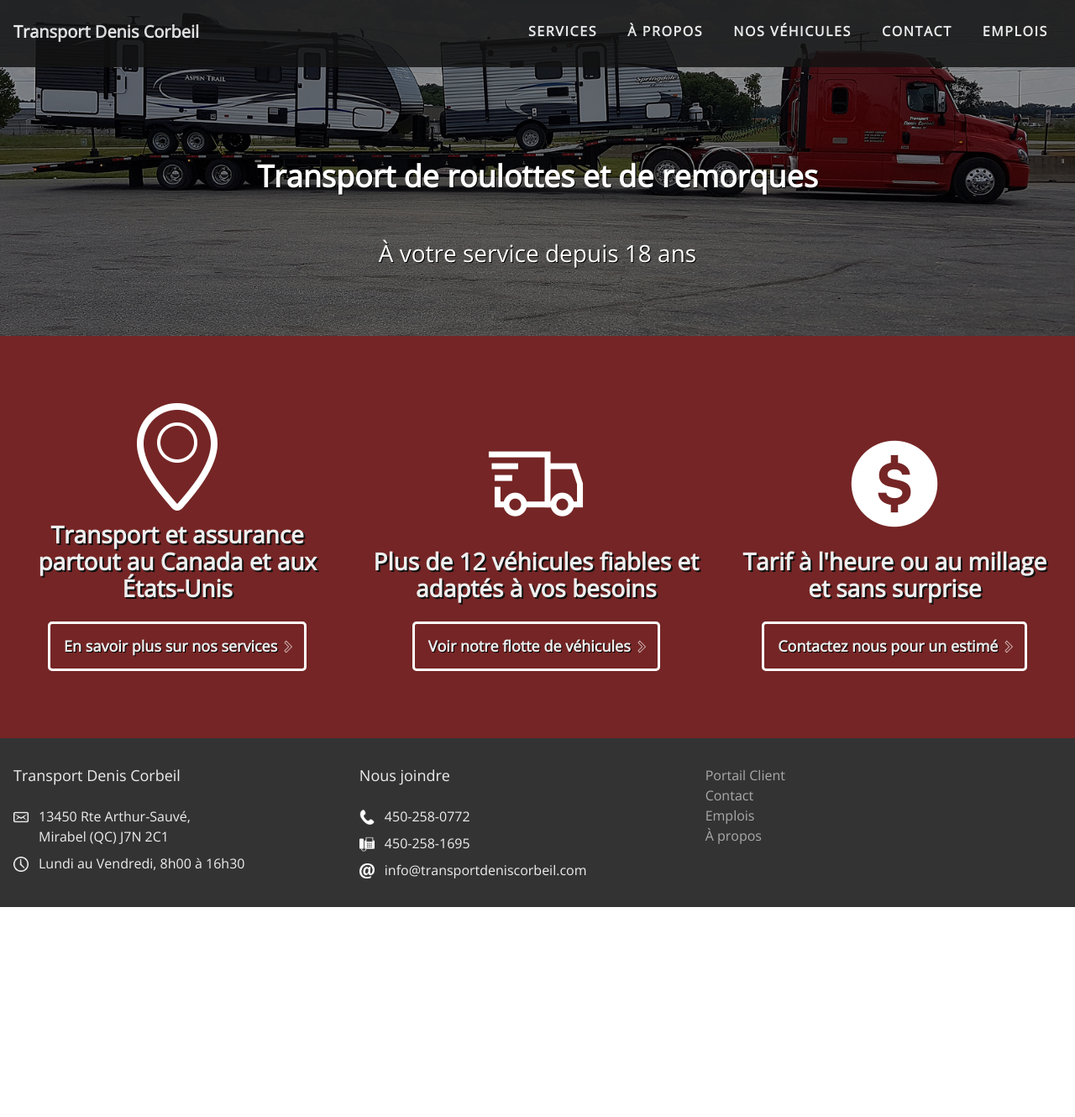
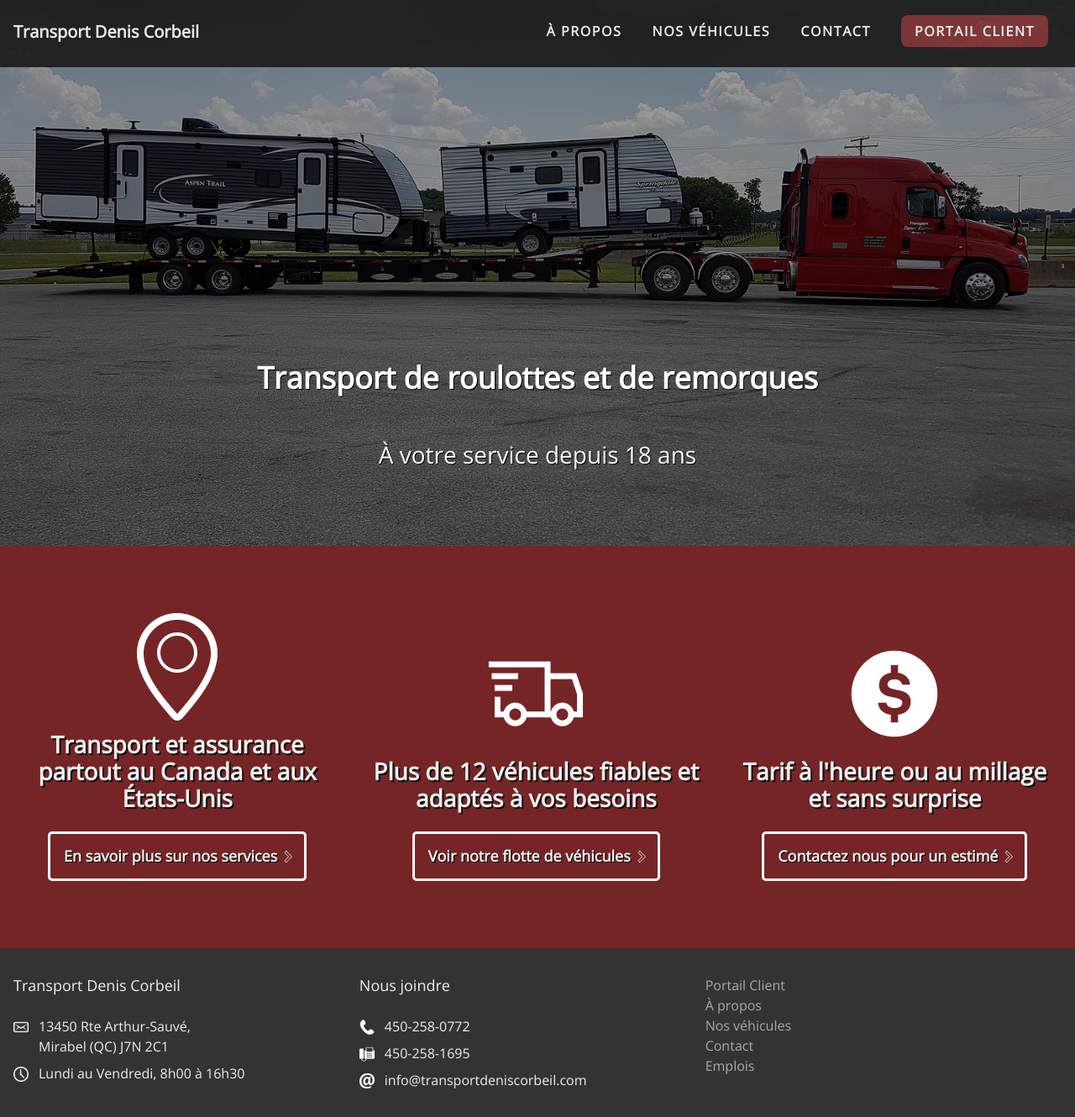
Before and after one commit to ouarez/tdc-jekyll, a Jekyll site: the page built from index.md, in a window 1280 px wide. Shown: the whole page at 84% size. Built offline with Jekyll 4.4.1, drawn with Linux system fonts in a browser that asks for light colours; nearby versions of some CDN libraries; a script that is not in the unit is left out; before the commit the page ends 1080 px from its top, so only the background shows below that.

Commit message:
portail button, removed service page from links, made hero image on homepage bigger

```diff
--- a/_includes/footer.html
+++ b/_includes/footer.html
@@ -19,9 +19,11 @@
 
     <div class="w-100 w-33-l pv3">
       <a href="https://client.transportdeniscorbeil.com" class="link db">Portail Client</a>
+      <a href="/emplois" class="link db">À propos</a>
+      <a href="/vehicules" class="link db">Nos véhicules</a>
       <a href="/contact" class="link db">Contact</a>
       <a href="/emplois" class="link db">Emplois</a>
-      <a href="/emplois" class="link db">À propos</a>
+
     </div>
 
   </div>
--- a/_includes/nav.html
+++ b/_includes/nav.html
@@ -3,11 +3,10 @@
     <a class="pa3 link w-80 w-30-l" href="/"><h1 class="mt1 mb2 mh0 b">{{site.data.settings.site_title}}</h1></a>
 
     <nav class="main-nav w-70 pv3 dn dib-l tr">
-      <a href="/services" class="link ttu tracked b mr4">Services</a>
       <a href="/a-propos" class="link ttu tracked b mr4">À propos</a>
       <a href="/vehicules" class="link ttu tracked b mr4">Nos véhicules</a>
       <a href="/contact" class="link ttu tracked b mr4">Contact</a>
-      <a href="/emplois" class="link ttu tracked b mr4">Emplois</a>
+      <a href="https://client.transportdeniscorbeil.com" class="portail link ttu tracked b mr4 pv2 ph3 br3">Portail Client</a>
     </nav>
 
     <div class="nav-button w-20 tr dn-l">
@@ -17,10 +16,8 @@
 </div>
 
 <nav class="mobile-nav w-100 tc pv2 dn absolute">
-  <a href="/services" class="db w-40 ml-auto mr-auto link pv3 ttu tracked b">Services</a>
   <a href="/a-propos" class="db w-40 ml-auto mr-auto link pv3 ttu tracked b">À propos</a>
   <a href="/vehicules" class="db w-40 ml-auto mr-auto link pv3 ttu tracked b">Nos véhicules</a>
   <a href="/contact" class="db w-40 ml-auto mr-auto link pv3 ttu tracked b">Contact</a>
-  <a href="/emplois" class="db w-40 ml-auto mr-auto link pv3 ttu tracked b">Emplois</a>
-
+  <a href="https://client.transportdeniscorbeil.com" class="db w-40 ml-auto mr-auto link pv3 ttu tracked b">Portail Client</a>
 </nav>
--- a/css/main.scss
+++ b/css/main.scss
@@ -90,7 +90,7 @@ nav {
 }
 
 header {
-  height: 400px;
+  height: 650px;
   width:100%;
   background-repeat:no-repeat;
   background-size: cover;
@@ -111,6 +111,12 @@ header {
       }
     }
 
+    .main-nav {
+      .portail {
+        background-color:$red;
+      }
+    }
+
     .nav-button {
       cursor:pointer;
       img {
@@ -121,7 +127,7 @@ header {
   }
 
   .hero {
-    height:320px;
+    height:800px;
     background:
         /* top, transparent black, faked with gradient */
         linear-gradient(
```
